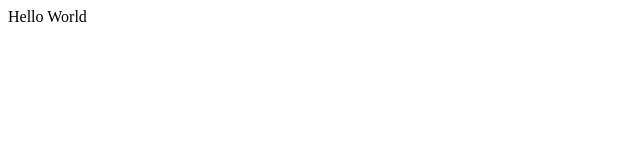
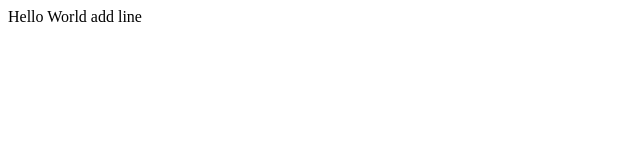
Before and after one commit to cps847Term18/bbot, a plain HTML site: page html_sample/index.html in a window 1280 px wide. Shown: the full height of the page, 0-640 px from the left. Drawn offline with Linux system fonts and the light colour scheme.

Commit message:
Update index.html

```diff
--- a/html_sample/index.html
+++ b/html_sample/index.html
@@ -1,7 +1,7 @@
 <html>
     <body>
         <p>
-            Hello World
+            Hello World add line
         </p>
     </body>
 </html>
```
